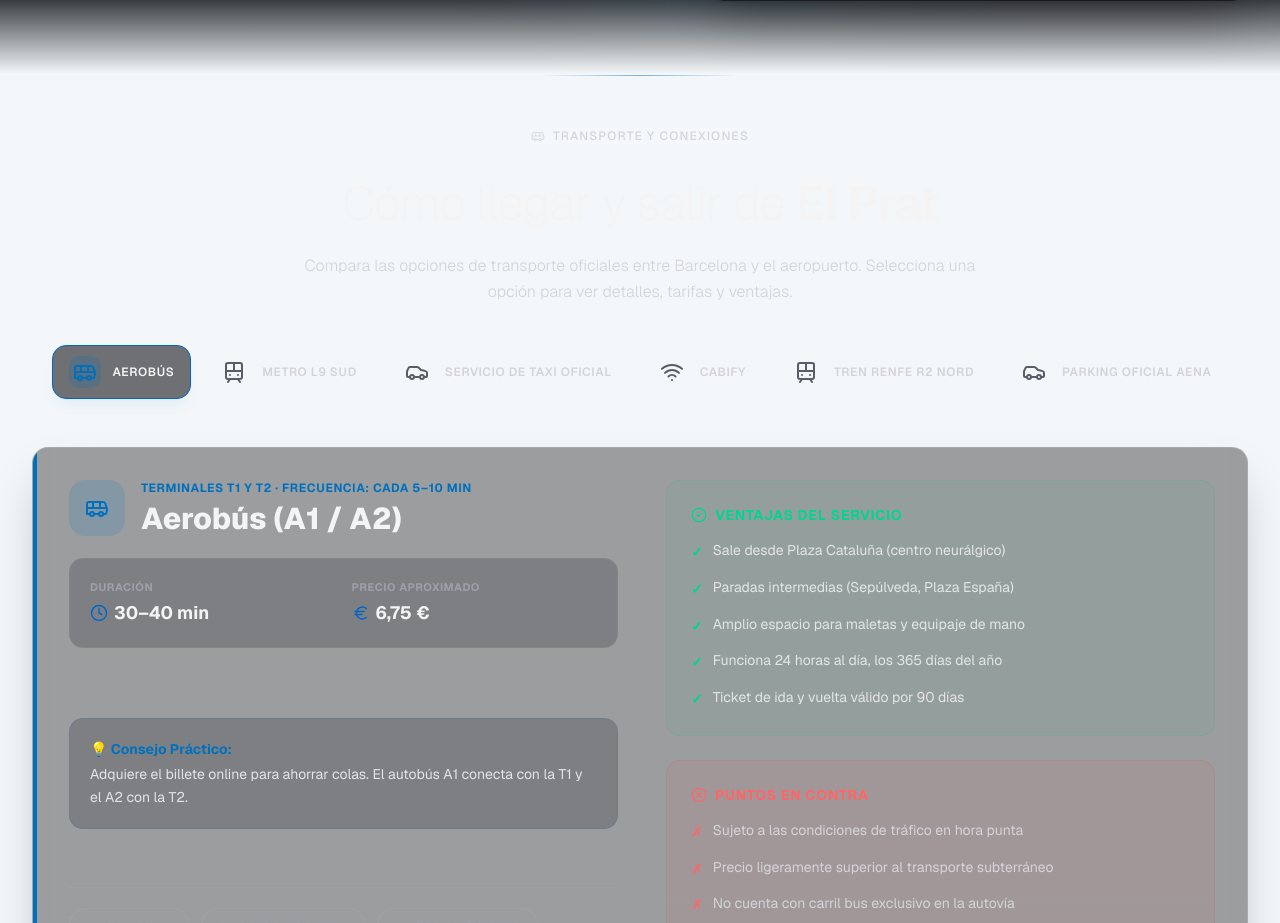
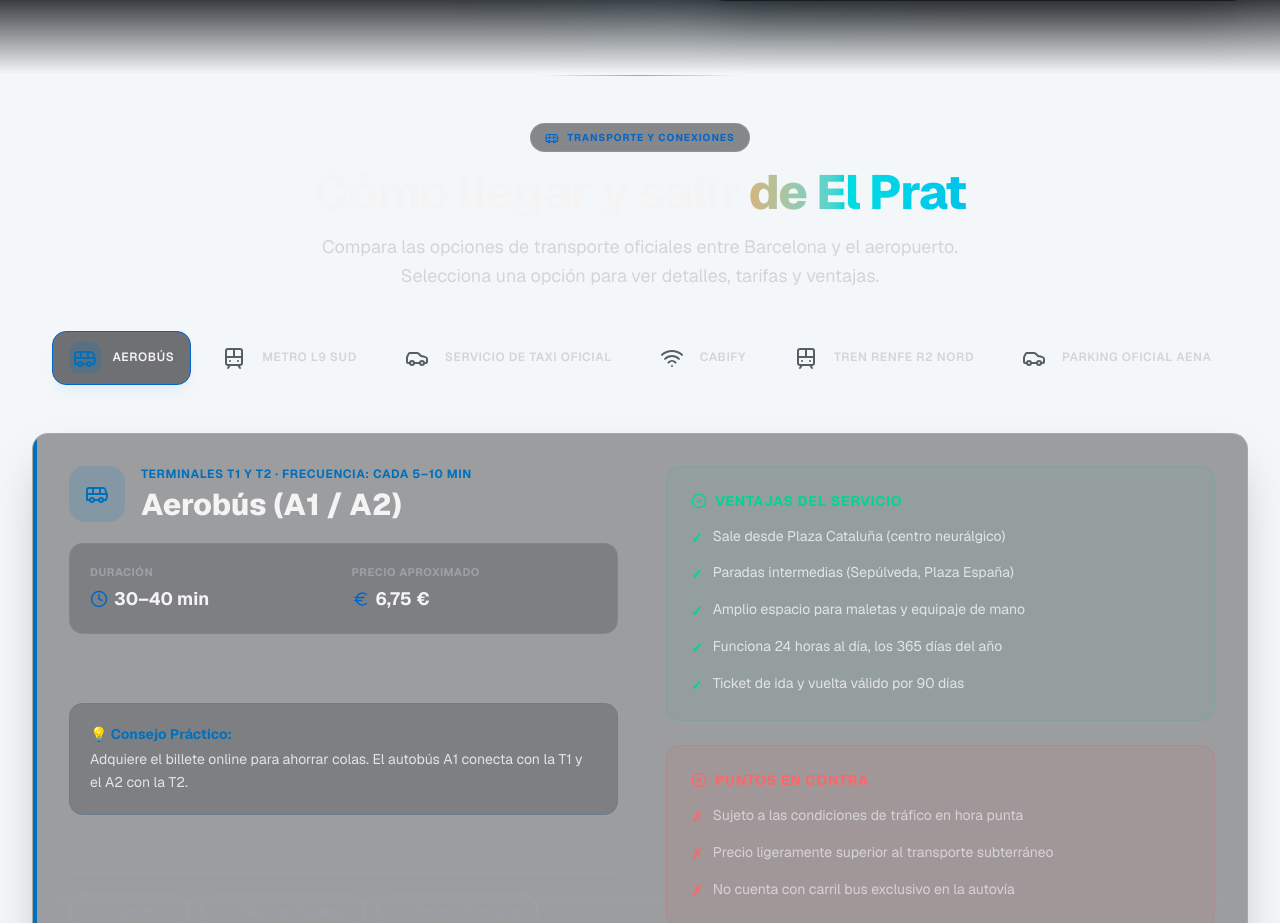
Before and after one commit to bengmz9-hub/aero, a Next.js app: page /aero/ in a window 1280 px wide. Shown: the part 802-1725 px from the top of the page. Built offline with nearby package versions, Linux system fonts and the light colour scheme.

Commit message:
style: revert transport header to match security header styling

```diff
--- a/src/components/sections/experiences.tsx
+++ b/src/components/sections/experiences.tsx
@@ -195,14 +195,14 @@ export function Transport() {
           transition={{ duration: 0.5 }}
           className="text-center mb-10"
         >
-          <div className="inline-flex items-center gap-2 px-4 py-1 rounded-full bg-white/5 backdrop-blur-sm text-zinc-300 text-xs font-medium tracking-widest uppercase mb-6 border border-white/5">
-            <Bus className="size-3.5 opacity-70" />
+          <div className="inline-flex items-center gap-2 px-3.5 py-1.5 rounded-full bg-zinc-900/50 backdrop-blur-md text-primary text-[10px] font-bold tracking-widest uppercase mb-4 border border-white/10">
+            <Bus className="size-3.5" />
             Transporte y Conexiones
           </div>
-          <h2 className="text-3xl sm:text-4xl lg:text-[3rem] font-light tracking-tight text-zinc-100 mb-5 leading-tight">
-            Cómo llegar y salir de <span className="font-semibold text-zinc-100">El Prat</span>
+          <h2 className="text-3xl sm:text-4xl lg:text-5xl font-extrabold tracking-tight text-zinc-100 mb-4">
+            Cómo llegar y salir <span className="runway-shimmer-text">de El Prat</span>
           </h2>
-          <p className="text-zinc-300 text-base max-w-2xl mx-auto leading-relaxed font-light">
+          <p className="text-zinc-300 text-base sm:text-lg max-w-2xl mx-auto leading-relaxed">
             Compara las opciones de transporte oficiales entre Barcelona y el aeropuerto.
             Selecciona una opción para ver detalles, tarifas y ventajas.
           </p>
```
